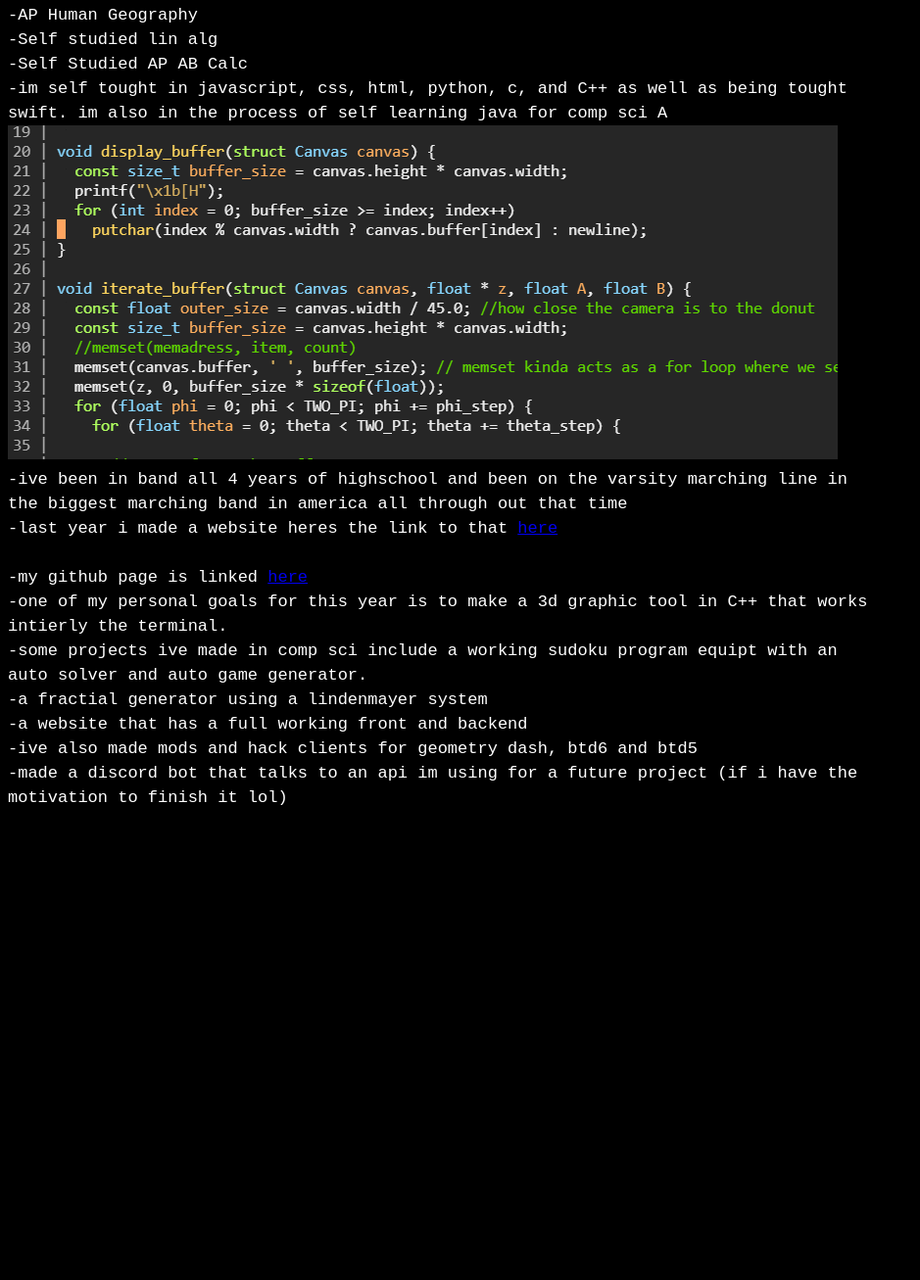
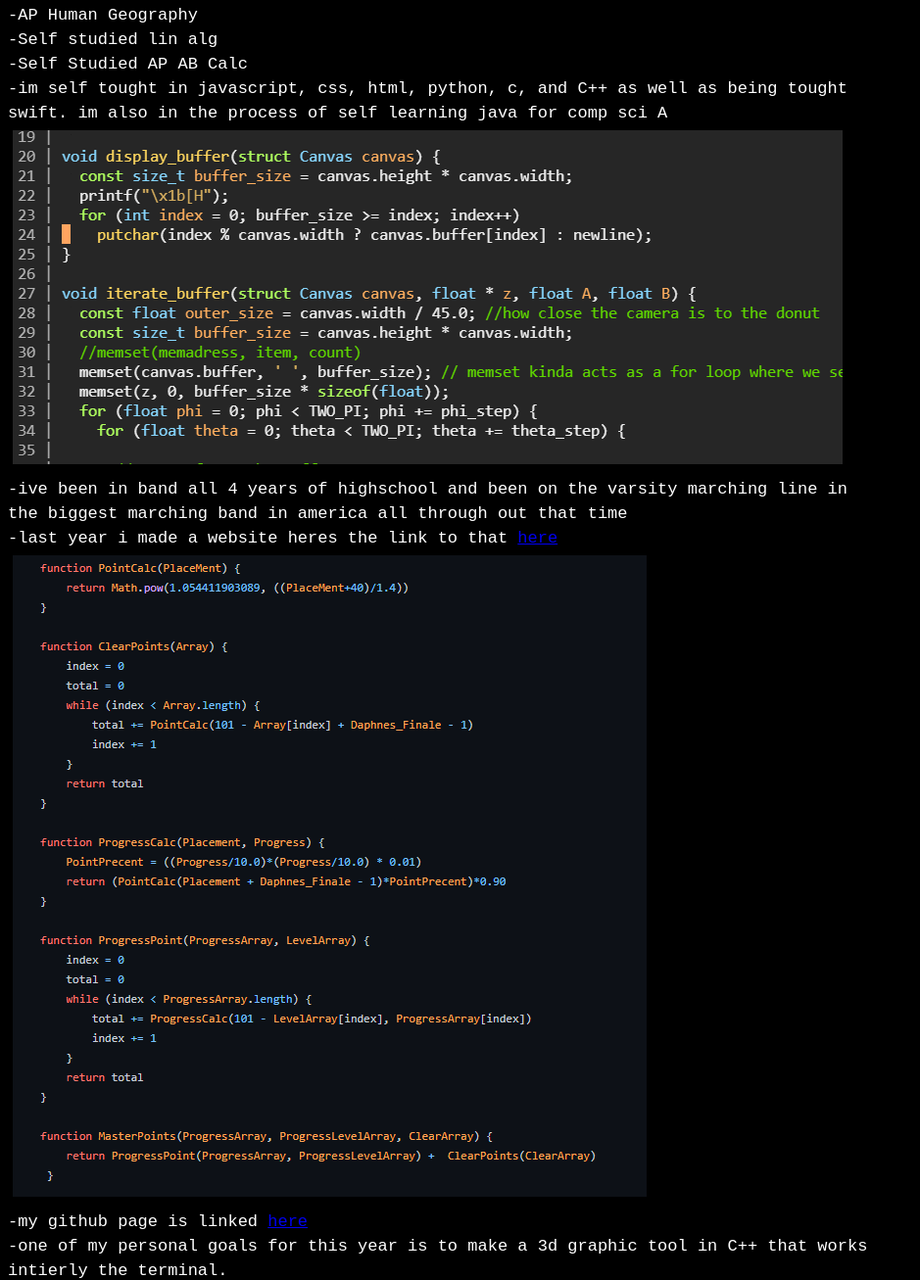
Before and after one commit to JacobJershin/Digital-Portfolio, a plain HTML site: page MyWork.html in a window 1280 px wide. Shown: the part 722-2029 px from the top of the page at 98% size, without its empty margins (0-939 px from the left). Before the commit the page ends 1582 px from the top, so only its background shows below. Drawn offline with Linux system fonts and the light colour scheme.

Commit message:
finish mywork and css

```diff
--- a/MyWork.html
+++ b/MyWork.html
@@ -43,11 +43,11 @@
       -Self studied lin alg<br>
       -Self Studied AP AB Calc<br>
       -im self tought in javascript, css, html, python, c, and C++ as well as being tought swift. im also in the process of self learning java for comp sci A <br>
-      <img id="img" src="3.png"> <br>
+      <img src="3.png" alt="image3"> <br>
       -ive been in band all 4 years of highschool and been on the varsity marching line in the biggest marching band in america all through out that time  <br>
       -last year i made a website heres the link to that <a href="https://codermerlin.com/users/jacob-jershin/TheTop150/src/ListPage/index.html">here</a> <br>
 
-      <img1 id="img" src="1.png"> <br>
+      <img src="1.png" alt="image1"> <br>
 
       -my github page is linked <a href="https://github.com/JacobJershin">here</a> <br>
       -one of my personal goals for this year is to make a 3d graphic tool in C++ that works intierly the terminal. <br>
@@ -56,7 +56,7 @@
       -a website that has a full working front and backend <br>
       -ive also made mods and hack clients for geometry dash, btd6 and btd5 <br>
       -made a discord bot that talks to an api im using for a future project (if i have the motivation to finish it lol) <br>
-      <img2 id="img" src="4.png"> <br>
+      <img src="4.png" alt="image4"> <br>
 
     </div>
 
--- a/style.css
+++ b/style.css
@@ -3,6 +3,11 @@
 
     width: 100%;
     height: 100px;
+
+}
+img{
+
+    padding: 5px;
 
 }
 #navExtra:hover {
```
